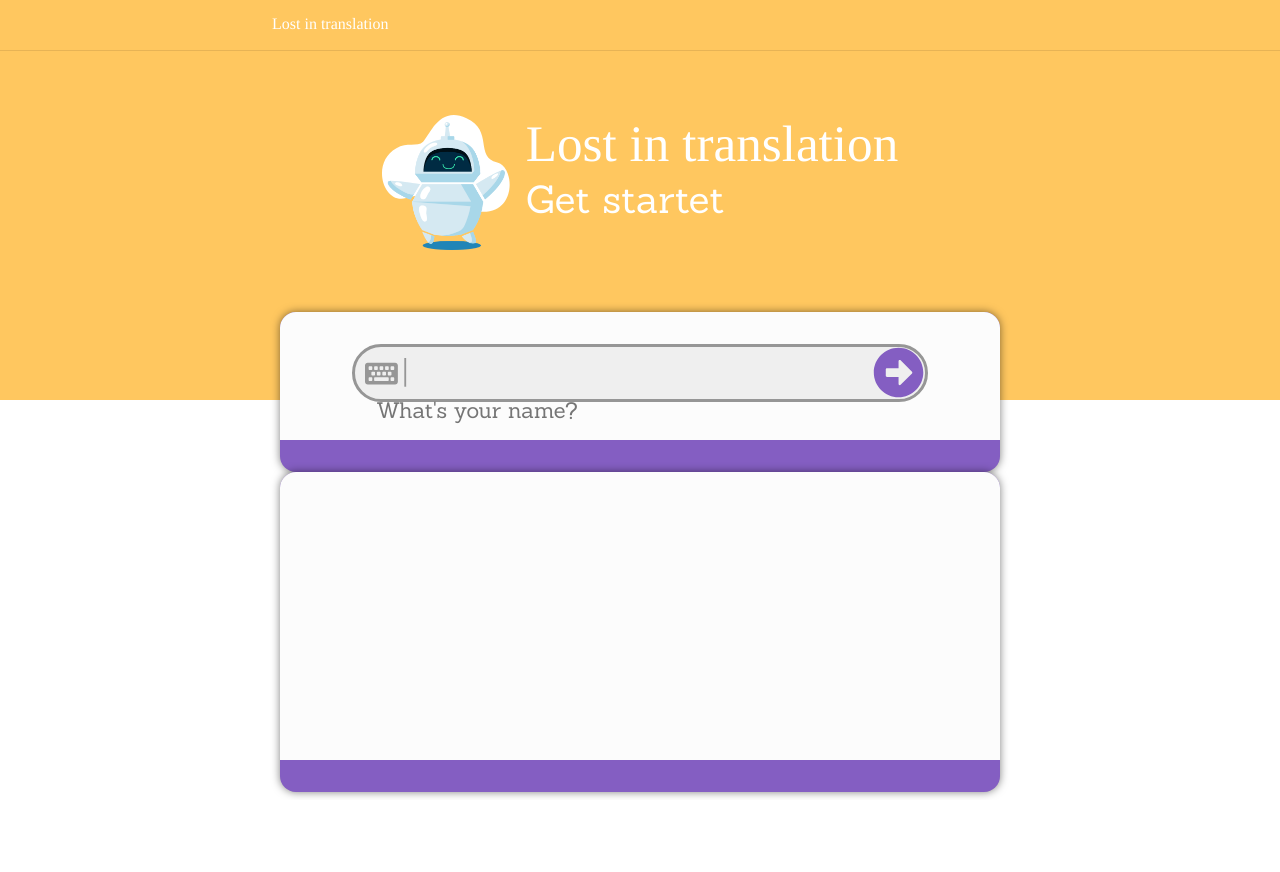
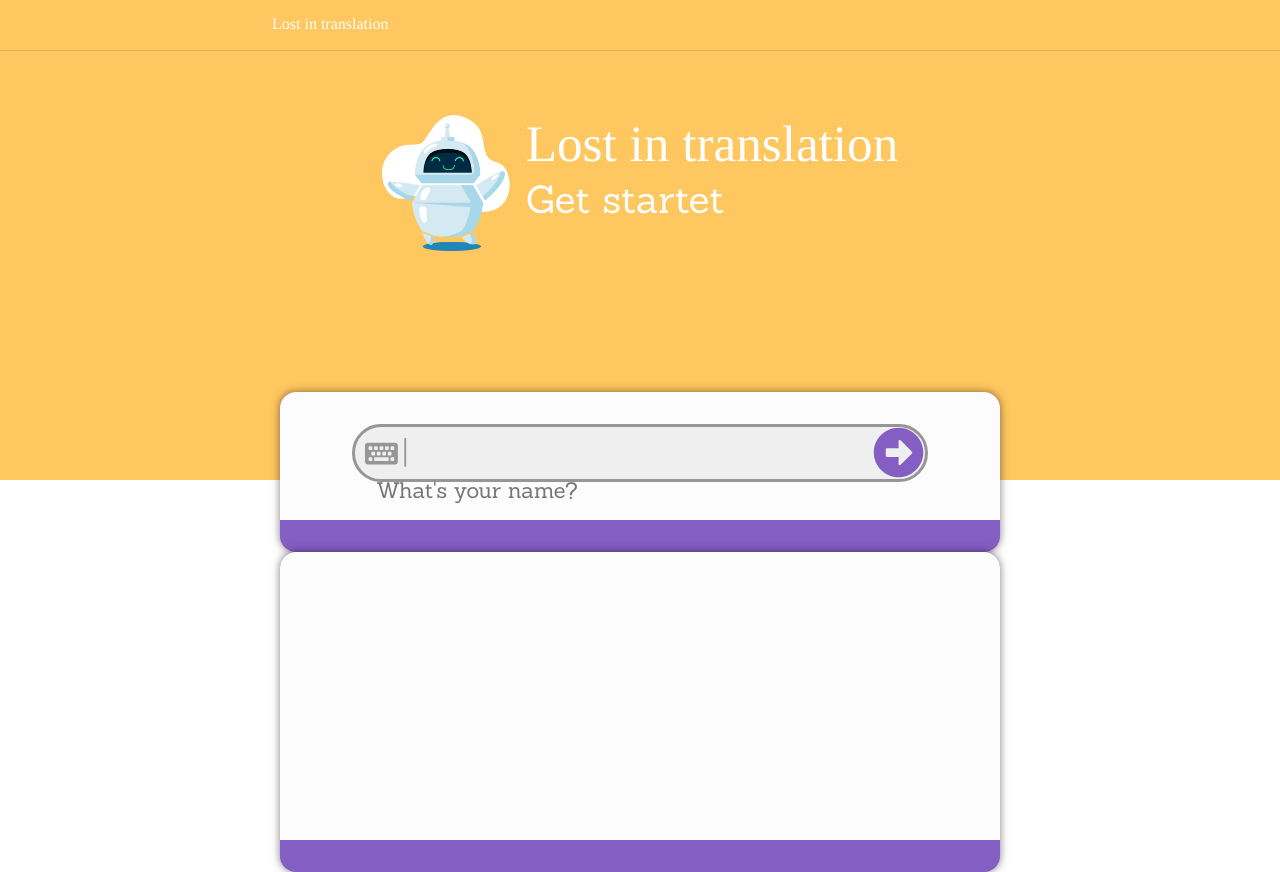
Before and after one commit to AHAB-HUB/lost-in-translation, a React (Create React App) app: page / in a window 1280 px wide. Before the commit the page ends 800 px from the top, so only its background shows below. Built offline with nearby package versions, Linux system fonts and the light colour scheme; a web font is replaced by a local one.

Commit message:
Improvment: css transition to header

```diff
--- a/src/components/AppHeader.js
+++ b/src/components/AppHeader.js
@@ -8,18 +8,23 @@ import Logo from './images/Logo.png'
 const Appheader = () => {
 
     const header = useRef(null);
+    const lhwrap = useRef(null);
 
-    function shrinkHeader(paramFromChild){
-        console.log(paramFromChild+" from child")
+    /**Collaps header when the name is set */
+    function shrinkHeader(){
 
+       if(header.current.classList.value==='headerActive'){
+            header.current.classList.toggle("shrink");
+            lhwrap.current.classList.toggle("gone");
+       }
     }
 
  return(
  <div>
- <header ref={header}>
+ <header ref={header} className="headerActive">
     <span className="miniHeader">Lost in translation</span>
     <hr className="divider" />
-    <div className="lhwrap">
+    <div ref={lhwrap} className="lhwrap">
         <div className="logowrap">
             <img src={Logo} className="logoimg" alt="lost-in-translation logo"/>
         </div>
@@ -29,7 +34,7 @@ const Appheader = () => {
         </div>
     </div>
 </header>
-<Inputbar shrinkHeader={(paramFromChild) => shrinkHeader(paramFromChild) }/>
+<Inputbar shrinkHeader={() => shrinkHeader() }/>
 </div>);
 };
 
--- a/src/components/InputBar.js
+++ b/src/components/InputBar.js
@@ -27,7 +27,6 @@ const InputBar = ({shrinkHeader}) => {
       };
       setNewValue([...value, newValue]);
       inputValue.current.value = "";
-      shrinkHeader("hello")
     }
 
    }
--- a/src/components/css/AppHeader.css
+++ b/src/components/css/AppHeader.css
@@ -12,11 +12,17 @@
 }
 
 /*header component*/
-header {
+.headerActive {
     position: relative;
     background-color: var(--yellow);
     width: 100vw;
-    height: 50vh;
+    height: 30rem;
+    transition: height 0.15s ease-out;
+    overflow: hidden;
+}
+.headerActive.shrink{
+    height: 15rem!important;
+    transition: height 1s ease-out;
 
 }
 
@@ -34,10 +40,15 @@ hr.divider {
     padding-top: 4rem;
 
 }
+.lhwrap.gone{
+    padding-top: 15rem!important;
+    transition: padding-top 1s ease-out;
+}
 
 .hwrap {
     display: block;
     position: relative;
+    height: 2rem;
 
 }
 
@@ -46,17 +57,15 @@ hr.divider {
     height: 40%;
     width: 10%;
     display: block;
-    /* float: left;*/
     background-image: url(/src/components/images/Splash.svg);
     background-repeat: no-repeat;
     background-size: contain;
-    /* margin-left: calc(45vw - 25%);*/
     margin: 0 1rem 0 0;
 
 }
 
 .logoimg {
-    position: absolute;
+    position: relative;
     width: 100%;
     height: auto;
     top: 5%;
```
